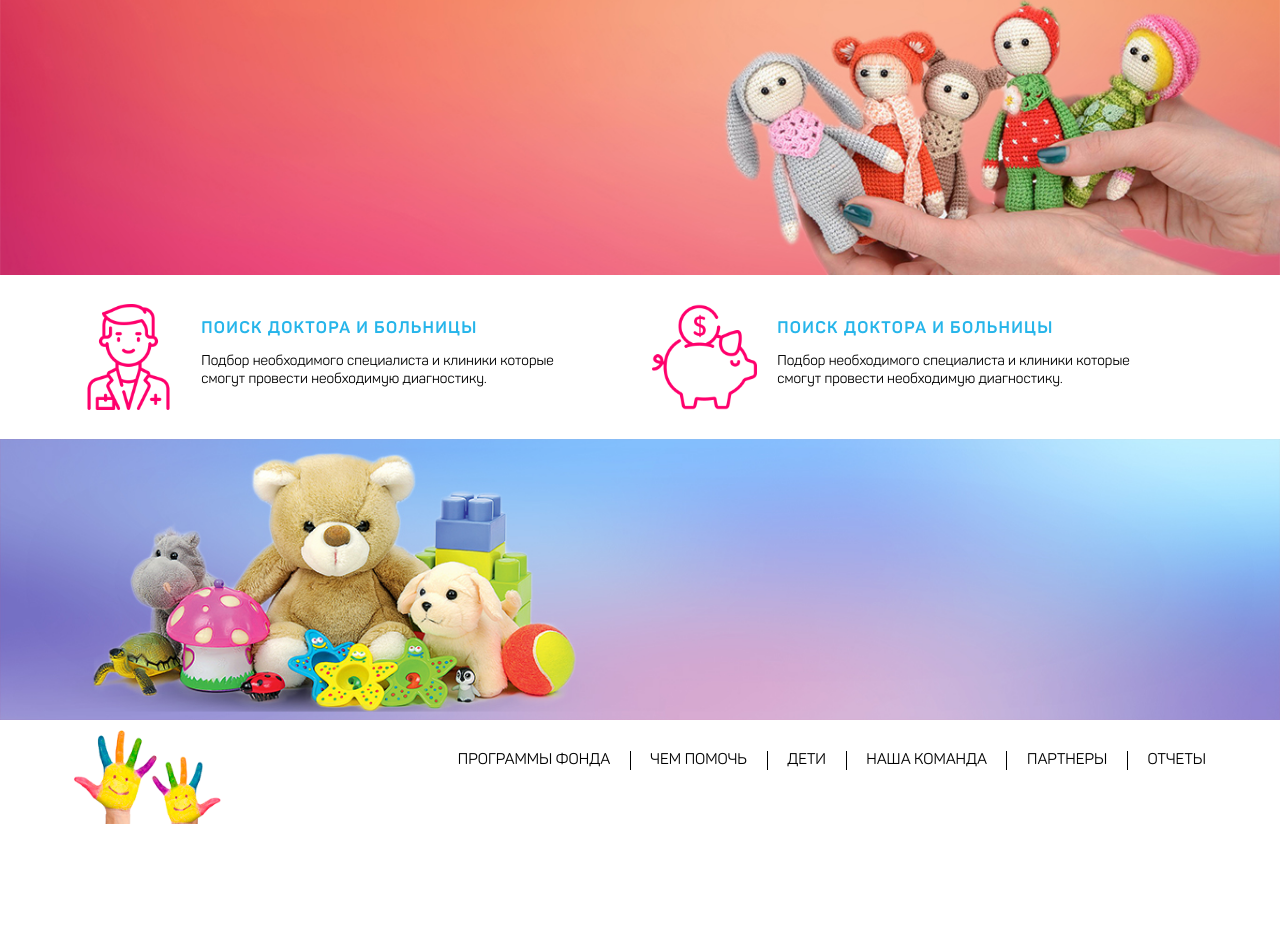
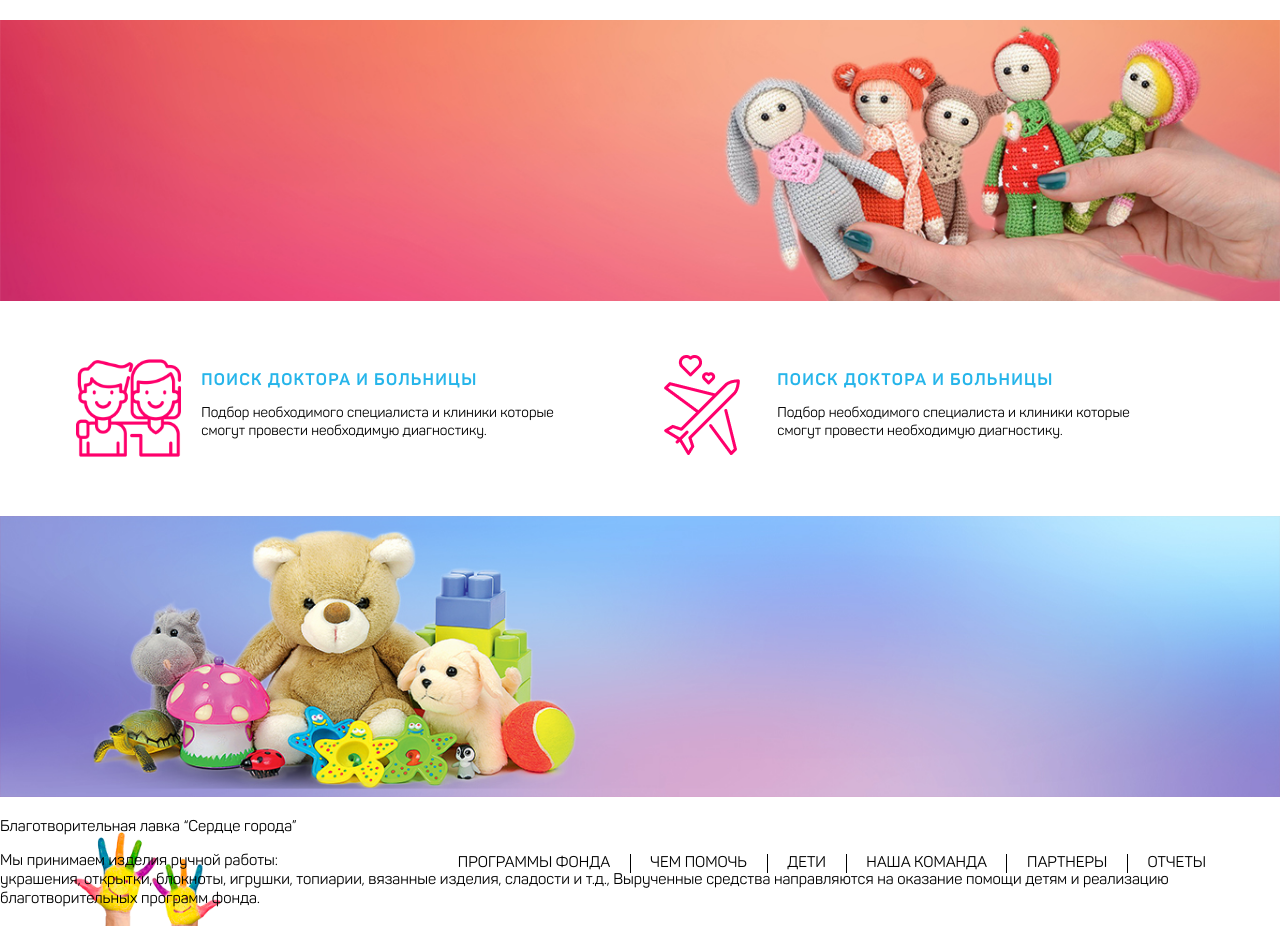
Before and after one commit to Mishgan48/fond_osob_deti, a plain HTML site: page programm.html in a window 1280 px wide. Shown: the part 587-1513 px from the top of the page. Before the commit the page ends 1411 px from the top, so only its background shows below. Drawn offline with Linux system fonts and the light colour scheme.

Commit message:
правки

```diff
--- a/programm.html
+++ b/programm.html
@@ -104,7 +104,7 @@
 		<div class="programm_block">
 			<div class="programm_block__item">
 				<div class="programm_block__img">
-					<img src="img/doctor.png" alt="">
+					<img src="img/friendship.png" alt="">
 				</div>
 				<div class="programm_block__info">
 					<p><span>ПОИСК ДОКТОРА И БОЛЬНИЦЫ</span></p>
@@ -113,7 +113,7 @@
 			</div>
 			<div class="programm_block__item">
 				<div class="programm_block__img">
-					<img src="img/piggy-bank.png" alt="">
+					<img src="img/honeymoon.png" alt="">
 				</div>
 				<div class="programm_block__info">
 					<p><span>ПОИСК ДОКТОРА И БОЛЬНИЦЫ</span></p>
@@ -129,7 +129,9 @@
 				<img src="img/banner2.png" alt="">
 			</div>
 			<div class="programm_img__text">
-
+				<p><span>Благотворительная лавка “Сердце города”</span></p>
+				<p>Мы принимаем изделия ручной работы:<br>
+					украшения, открытки, блокноты, игрушки, топиарии, вязанные изделия, сладости и т.д., Вырученные средства направляются на оказание помощи детям и реализацию благотворительных программ фонда. </p>
 			</div>
 		</div>
 	</section>
--- a/style/style.css
+++ b/style/style.css
@@ -299,6 +299,14 @@ footer {
 	letter-spacing: 0.1vw;
 	font-family: 'Panton_bold';
 }
+.programm_img {
+	position: relative;
+	width: 100%;
+	margin: 2vw 0;
+}
+.programm_img__text {
+	position: absolute;
+}
 
 @font-face {
 	font-family: 'Panton';
```
Also changed, not shown: img/friendship.png (added), img/honeymoon.png (added).
